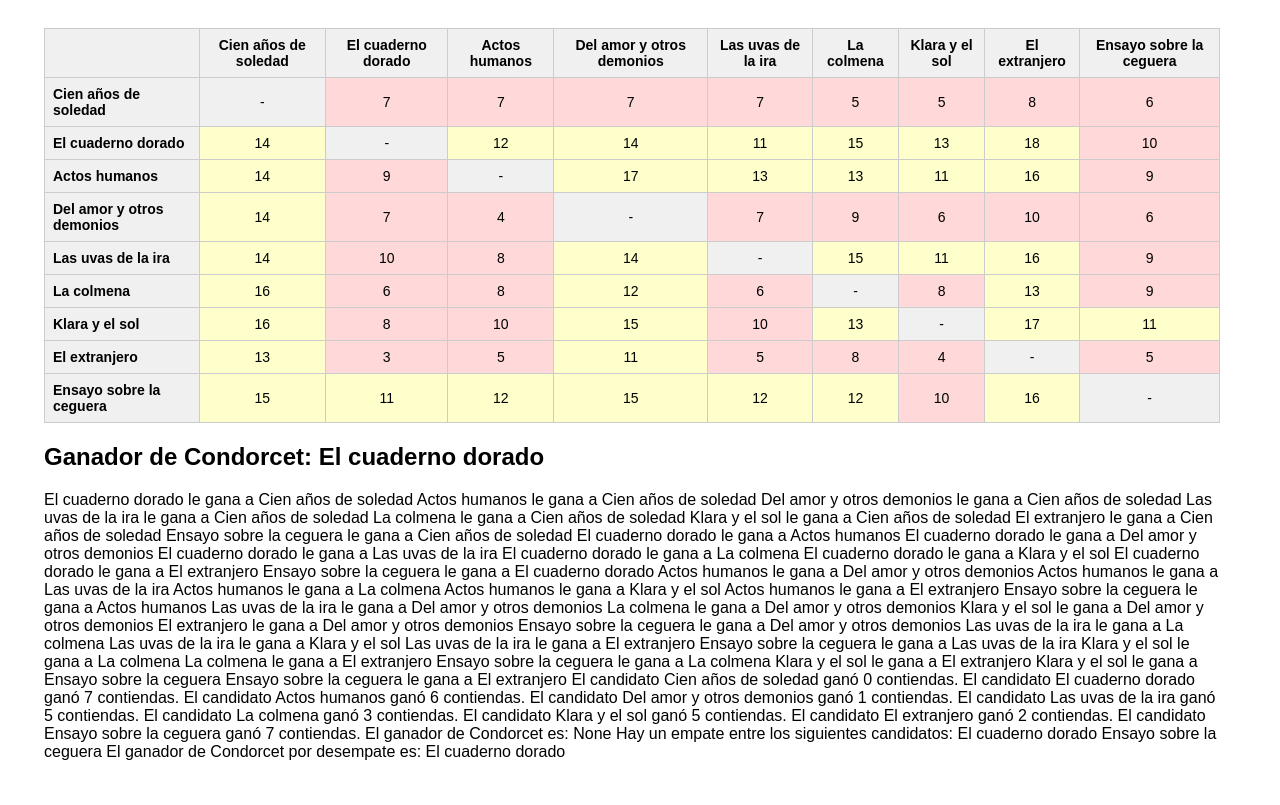
After one commit to tupacz/flask-app, a Flask app: page /winner in a window 1280 px wide. The commit adds this page. Run offline with Flask 3, Linux system fonts and the light colour scheme.

Commit message:
Refactor HTML templates to use external CSS file and add winner page functionality

```diff
--- a/app/routes.py
+++ b/app/routes.py
@@ -1,5 +1,7 @@
 from flask import Blueprint, render_template, request, jsonify
 from datetime import datetime
+
+from app.voting_condorcet import get_condorcet_winner
 
 try:
     from app import voting_condorcet
@@ -25,6 +27,12 @@ def books_manager():
     books_dao = Book.BooksDAO()
     return render_template('books-manager.html', books=books_dao.load_books())
 
+@main.route('/winner')
+def winner():
+    winner = get_condorcet_winner()
+    return render_template('winner.html', winner=winner)
+
+
 @main.route('/submit', methods=['POST'])
 def submit():
     try:
@@ -42,14 +50,16 @@ def submit():
 
     if name != 'kek':
         try:
-            with open('app/data/data.txt', 'a') as file:
+            with open('app/data/data.txt', 'a', encoding='utf-8') as file:
                 file.write(f"Nombre: {name}; Lista: {ordered_list}; fecha: {fechahora}\n")
         except Exception as e:
             return (jsonify({'message': f'Error al guardar los datos: {str(e)}'}), 500)
 
+    return jsonify({'message': 'Datos guardados correctamente'}), 200
+
     # Armo un array de arrays llamados Lista de data.txt
     #Obtengo un array de arrays del archivo data.txt
-    with open('app/data/data.txt', 'r') as file:
+""" with open('app/data/data.txt', 'r') as file:
         data = []
         for line in file:
             if line.strip():
@@ -73,7 +83,7 @@ def submit():
     with open('app/data/winnerHistorico.txt', 'a') as file:
         file.write(f"{fechahora}\n{winner}\n\n")
 
-    return jsonify({'message': 'Datos guardados correctamente', 'winner': winner}), 200
+    return jsonify({'message': 'Datos guardados correctamente', 'winner': winner}), 200 """
 
 @main.route('/submit-book', methods=['POST'])
 def submit_books():
--- /dev/null
+++ b/app/static/styles.css
@@ -0,0 +1,71 @@
+body {
+    font-family: 'Segoe UI Emoji', sans-serif;
+    padding-left: 1em;
+    padding-right: 2em;
+}
+
+.book-block {
+    margin-bottom: 20px;
+    padding: 10px;
+    border: 1px solid #ccc;
+    background-color: #f0f0f0;
+}
+
+.book-block input, .book-block textarea {
+    display: block;
+    margin-bottom: 10px;
+    width: 90%;
+    padding: 5px;
+}
+
+.book-block button {
+    background-color: #ff4d4d;
+    color: white;
+    border: none;
+    padding: 5px 10px;
+    cursor: pointer;
+}
+
+.book-block button:hover {
+    background-color: #ff1a1a;
+}
+
+#add-book-button, #submit-button {
+    background-color: #4CAF50;
+    color: white;
+    border: none;
+    padding: 10px 20px;
+    cursor: pointer;
+    margin-top: 20px;
+}
+
+#add-book-button:hover, #submit-button:hover {
+    background-color: #45a049;
+}
+
+#sortable-list {
+    list-style: none;
+    padding: 0;
+    margin: 0;
+}
+
+#sortable-list li {
+    font-size: small;
+    padding: 10px;
+    margin: 5px 0;
+    background-color: #f0f0f0;
+    border: 1px solid #ccc;
+    cursor: grab;
+}
+
+#sortable-list li b {
+    font-size: medium;
+}
+
+#sortable-list li:hover {
+    background-color: #e0e0e0;
+}
+
+#form-container {
+    margin-bottom: 20px;
+}
--- /dev/null
+++ b/app/templates/winner.html
@@ -0,0 +1,88 @@
+<!DOCTYPE html>
+<html lang="es">
+<head>
+    <meta charset="UTF-8">
+    <meta name="viewport" content="width=device-width, initial-scale=1.0">
+    <title>Ganador de Condorcet</title>
+    <link rel="stylesheet" href="{{ url_for('static', filename='styles.css') }}">
+    <style>
+        table {
+          border-collapse: collapse;
+          font-family: Arial, sans-serif;
+          font-size: 14px;
+        }
+
+        th, td {
+          border: 1px solid #ccc;
+          padding: 8px;
+          text-align: center;
+          min-width: 40px;
+        }
+
+        th {
+          background-color: #f0f0f0;
+          font-weight: bold;
+        }
+
+        .title-cell {
+          text-align: left;
+          background-color: #f0f0f0;
+          font-weight: bold;
+        }
+
+        .highlight-yellow {
+          background-color: #ffffcc;
+        }
+
+        .highlight-pink {
+          background-color: #ffd9d9;
+        }
+
+        .diagonal {
+          background-color: #f0f0f0;
+        }
+
+        .container {
+          max-width: 100%;
+          overflow-x: auto;
+          padding: 20px;
+        }
+      </style>
+</head>
+<body>
+<div class="container">
+  <table>
+    <tr>
+      <th></th>
+      {% for candidate in winner.candidatos %}
+        <th>{{ candidate }}</th>
+      {% endfor %}
+    </tr>
+
+    {% for row_candidate in winner.candidatos %}
+    <tr>
+      <td class="title-cell">{{ row_candidate }}</td>
+      {% for col_candidate in winner.candidatos %}
+        {% if row_candidate == col_candidate %}
+          <td class="diagonal">-</td>
+        {% else %}
+          {% set row_index = winner.candidatos.index(row_candidate) %}
+          {% set col_index = winner.candidatos.index(col_candidate) %}
+          {% set votes = winner.get_votes[row_index][col_index] %}
+          <td class="
+            {%- if votes < winner.half %}highlight-pink
+            {%- elif votes > winner.half %}highlight-yellow
+            {%- endif -%}">
+            {{ votes }}
+          </td>
+        {% endif %}
+      {% endfor %}
+    </tr>
+    {% endfor %}
+  </table>
+
+  <h2>Ganador de Condorcet: {{ winner.ganador_condorcet }}</h2>
+  <p>{{ winner.respuesta_escrita }}</p>
+</div>
+</body>
+</html>
--- a/app/voting_condorcet.py
+++ b/app/voting_condorcet.py
@@ -1,12 +1,22 @@
 def condorcet_winner(ballots):
+    resultado = {
+        "candidatos": [],
+        "tabla_enfrentamientos": "",
+        "get_votes": None,
+        "ganador_condorcet": "",
+        "respuesta_escrita": "",
+        "half": 0
+    }
     # Obtener los candidatos de la primera boleta
     candidates = ballots[0]
+    resultado["candidatos"] = candidates
     num_candidates = len(candidates)
 
     # Crear un índice para los candidatos
     candidate_index = {c: i for i, c in enumerate(candidates)}
     # Inicializar la matriz de conteo de preferencias
     preference_counts = [[0] * num_candidates for _ in range(num_candidates)]
+    resultado["get_votes"] = preference_counts
 
     # Contar las preferencias de cada boleta
     for ballot in ballots:
@@ -22,21 +32,12 @@ def condorcet_winner(ballots):
     num_ballots = len(ballots)
     # Mitad del número total de boletas
     half = num_ballots / 2.0
+    resultado["half"] = half
     # Contador de victorias de cada candidato en enfrentamientos directos
     wins_count = [0] * num_candidates
 
     # Generar el "fixture" o tabla de enfrentamientos
-    print("\nTabla de enfrentamientos:")
-    header = [";"] + candidates
-    print(";".join(header))
-    for i in range(num_candidates):
-        row = [candidates[i]]
-        for j in range(num_candidates):
-            if i == j:
-                row.append("-")  # Sin enfrentamiento consigo mismo
-            else:
-                row.append(str(preference_counts[i][j]))
-        print(";".join(row))
+    resultado["tabla_enfrentamientos"] = fixture_maker(candidates, num_candidates, preference_counts)
 
     respuesta = ""
     # Contar las victorias de cada candidato en enfrentamientos directos
@@ -66,15 +67,63 @@ def condorcet_winner(ballots):
                     break
         if wins_all:
             respuesta += f"El ganador de Condorcet es: {candidates[i]}\n"
-            return respuesta
+            resultado["ganador_condorcet"] = candidates[i]
+
 
     respuesta += f"El ganador de Condorcet es: None\n"
-    return respuesta
 
+    # desempate por quién gana más contiendas y quién gana por más votos
+    max_wins = max(wins_count)
+    max_wins_indices = [i for i, wins in enumerate(wins_count) if wins == max_wins]
 
-# Ejemplo de uso:
+    if len(max_wins_indices) == 1:
+        max_wins_index = max_wins_indices[0]
+        if max_wins > half:
+            respuesta += f"El ganador de Condorcet es: {candidates[max_wins_index]}\n"
+            resultado["ganador_condorcet"] = candidates[max_wins_index]
+            return respuesta
+    else:
+        # Manejar el caso de empate
+        respuesta += "Hay un empate entre los siguientes candidatos:\n"
+        for index in max_wins_indices:
+            respuesta += f"{candidates[index]}\n"
 
-with open('app/data/data.txt', 'r') as file:
+        # Se realiza entonces desempate por cantidad de votos entre los candidatos que empataron, eso se puede hacer con preference_counts
+        max_votes = -1
+        condorcet_winner = None
+        for i in max_wins_indices:
+            total_votes = sum(preference_counts[i])
+            if total_votes > max_votes:
+                max_votes = total_votes
+                condorcet_winner = candidates[i]
+
+        if condorcet_winner:
+            respuesta += f"El ganador de Condorcet por desempate es: {condorcet_winner}\n"
+            resultado["ganador_condorcet"] = condorcet_winner
+        else:
+            respuesta += "No se pudo determinar un ganador de Condorcet por desempate.\n"
+            resultado["ganador_condorcet"] = None
+
+    resultado["respuesta_escrita"] = respuesta
+    return resultado
+
+def fixture_maker(candidates, num_candidates, preference_counts):
+    output = []
+    output.append("\nTabla de enfrentamientos:")
+    header = [";"] + candidates
+    output.append(";".join(header))
+    for i in range(num_candidates):
+        row = [candidates[i]]
+        for j in range(num_candidates):
+            if i == j:
+                row.append("-")  # Sin enfrentamiento consigo mismo
+            else:
+                row.append(str(preference_counts[i][j]))
+        output.append(";".join(row))
+    return "\n".join(output)
+
+def get_condorcet_winner():
+    with open('app/data/data.txt', 'r', encoding='utf-8') as file:
         data = []
         for line in file:
             if line.strip():
@@ -88,11 +137,36 @@ with open('app/data/data.txt', 'r') as file:
                     ordered_list[i] = ordered_list[i].replace('"', "")
                 data.append(ordered_list)
 
-ballots = data
+    ballots = data
+
+    winner = condorcet_winner(ballots)
+    if winner:
+        return winner
+    else:
+        return "No existe un ganador de Condorcet"
+
+# Ejemplo de uso:
+
+if __name__ == '__main__':
+    with open('app/data/data.txt', 'r') as file:
+            data = []
+            for line in file:
+                if line.strip():
+                    name, ordered_list, fechahora = line.strip().split('; ')
+                    #Obtengo dentro de ordered list los valores que están entre ''
+                    ordered_list = ordered_list.split(': ')[1]
+                    ordered_list = ordered_list[1:-1].split("', '")
+                    # Dentro de cada item en ordered_list, elimino las comillas simples y dobles
+                    for i in range(len(ordered_list)):
+                        ordered_list[i] = ordered_list[i].replace("'", "")
+                        ordered_list[i] = ordered_list[i].replace('"', "")
+                    data.append(ordered_list)
+
+    ballots = data
 
 
-winner = condorcet_winner(ballots)
-if winner:
-    print(f"\n{winner}")
-else:
-    print("\nNo existe un ganador de Condorcet")
+    winner = condorcet_winner(ballots)
+    if winner:
+        print(f"\n{winner}")
+    else:
+        print("\nNo existe un ganador de Condorcet")
```
Also changed, not shown: app/templates/books-manager.html (+1 -46 lines), app/templates/index.html (+1 -33 lines).
